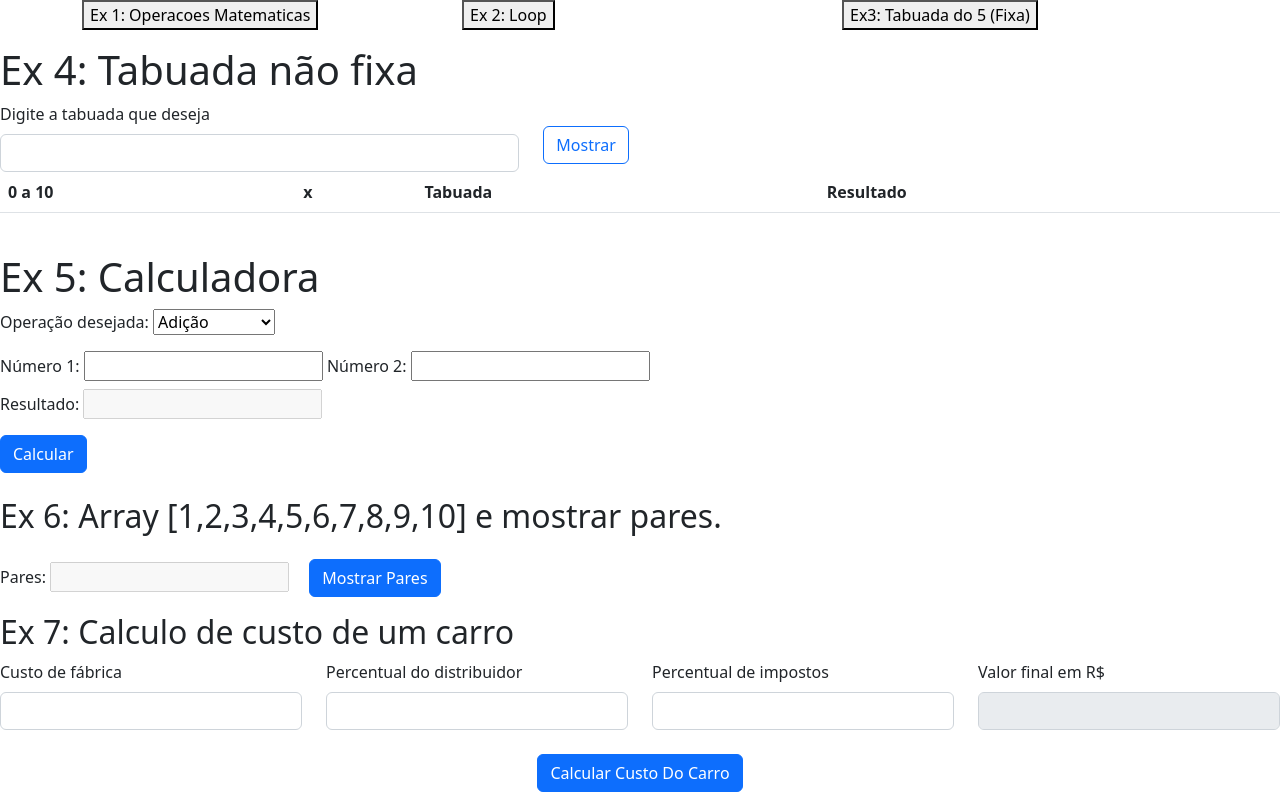
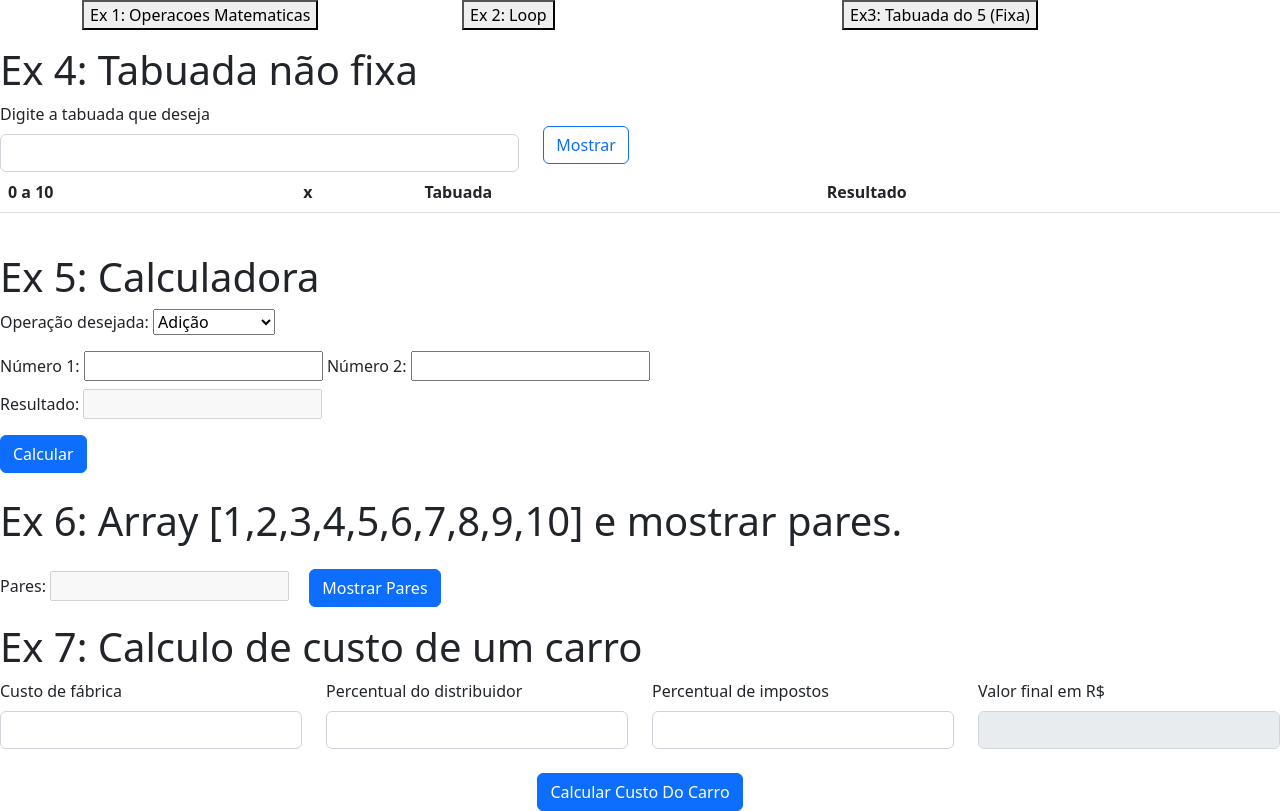
Before and after one commit to VnFroes/Web_Tarefa_5_Javascript, a plain HTML site: page index.html in a window 1280 px wide. Drawn offline with nearby package versions, Linux system fonts and the light colour scheme.

Commit message:
Add files via upload

```diff
--- a/index.html
+++ b/index.html
@@ -88,7 +88,7 @@
   <div class="row">
 
     <div class="col">
-      <h2>Ex 6: Array [1,2,3,4,5,6,7,8,9,10] e mostrar pares.</h2>
+      <h1>Ex 6: Array [1,2,3,4,5,6,7,8,9,10] e mostrar pares.</h1>
       <label for="">Pares:</label>
               <input type="text" id="resultadoPar" disabled>
               <button type="button" class="btn btn-primary mt-3 m-3" onclick="botaoPares()">Mostrar Pares</button>
@@ -96,31 +96,24 @@
   </div>
 
   <div class="row">
-    <h2>Ex 7: Calculo de custo de um carro</h2>
-
+    <h1>Ex 7: Calculo de custo de um carro</h1>
   <div class="col">
    <label for="custoFabrica" class="form-label">Custo de fábrica</label>
    <input type="number" class="form-control" id="custoFabrica">
   </div>
-
-   <div class="col">
+  <div class="col">
     <label for="percDistribuidor" class="form-label">Percentual do distribuidor</label>
     <input type="number" class="form-control" id="percDistribuidor">
    </div>
-
-
    <div class="col">
     <label for="percImpostos" class="form-label">Percentual de impostos</label>
     <input type="number" class="form-control" id="percImpostos">
    </div>
-
-
    <div class="col">
     <label for="valorfinal" class="form-label">Valor final em R$</label>
     <input type="text" class="form-control" id="valorfinal" readonly disabled>
    </div>
   </div>
-
   <div class="row text-center mt-4">
   <div class="col text-center">
     <button type="button" onclick="calculadoraCustoCarro()" class="btn btn-primary">Calcular Custo Do Carro</button>
```
